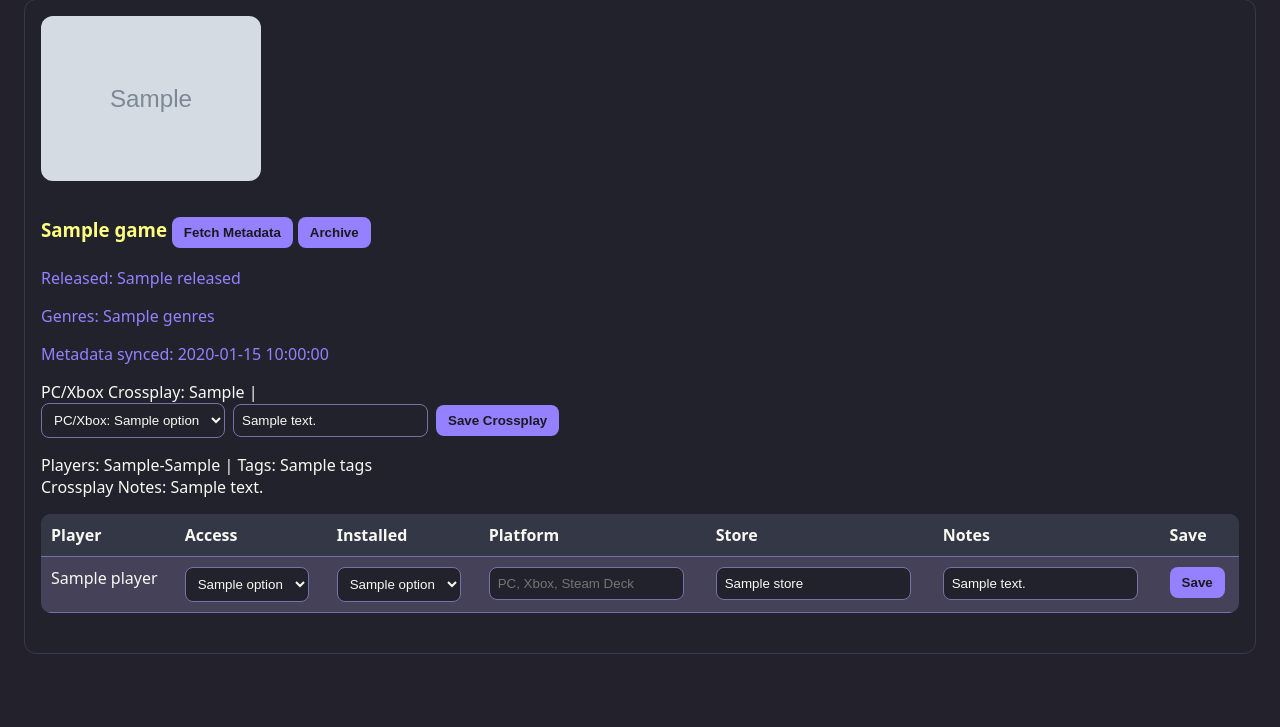
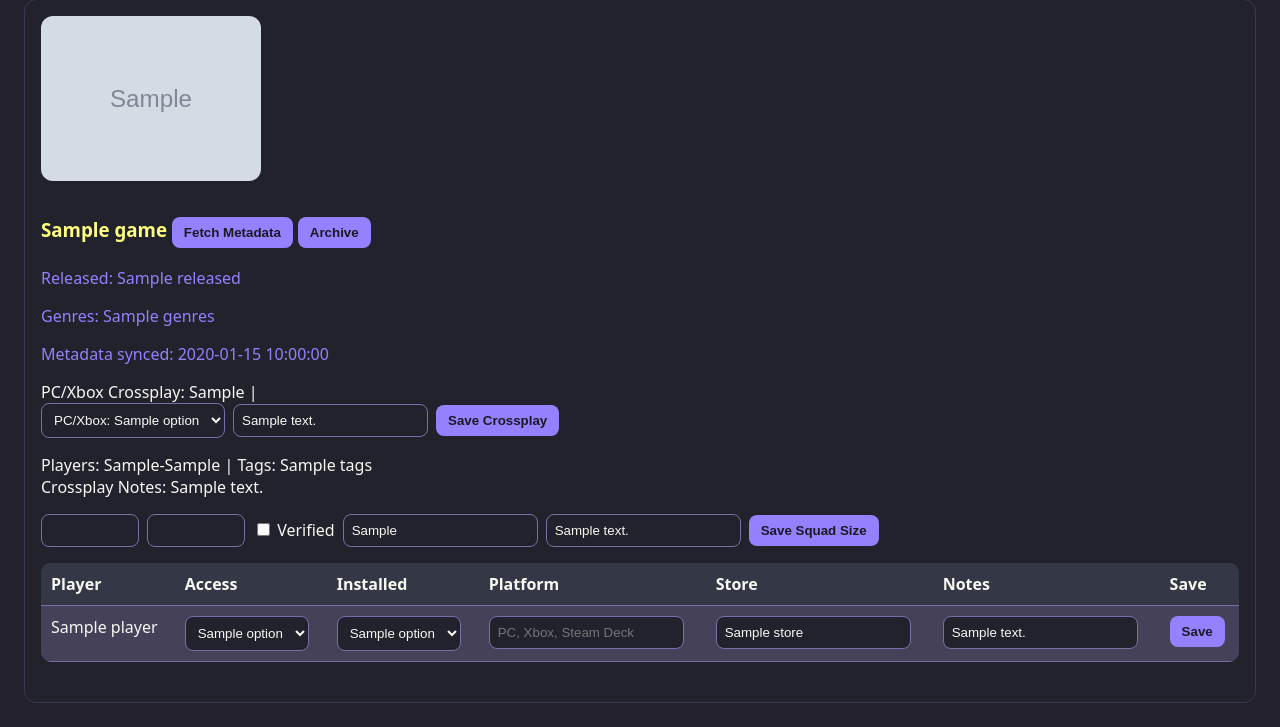
Before and after one commit to Lukefilewalker/SquadSync, a FastAPI app: template app/templates/games.html in a window 1280 px wide. Shown: the part 477-1204 px from the top of the page. Before the commit the page ends 1131 px from the top, so only its background shows below. Run offline with FastAPI, Linux system fonts and the light colour scheme; the template is opened without the code that fills it: most values are stand-ins (such as "Sample title", 1, 10 or a date in 2020); grey boxes marked "Sample" are stand-in pictures.

Commit message:
Add verified squad sizes and fix game creation metadata bug

```diff
--- a/app/main.py
+++ b/app/main.py
@@ -79,6 +79,11 @@ def init_db():
         add_column_if_missing(conn, "games", "pc_xbox_crossplay", "TEXT DEFAULT 'Unknown'")
         add_column_if_missing(conn, "games", "crossplay_notes", "TEXT DEFAULT ''")
         add_column_if_missing(conn, "games", "archived", "INTEGER DEFAULT 0")
+        add_column_if_missing(conn, "games", "squad_min", "INTEGER DEFAULT 1")
+        add_column_if_missing(conn, "games", "squad_max", "INTEGER DEFAULT 4")
+        add_column_if_missing(conn, "games", "squad_verified", "INTEGER DEFAULT 0")
+        add_column_if_missing(conn, "games", "squad_source", "TEXT DEFAULT ''")
+        add_column_if_missing(conn, "games", "squad_notes", "TEXT DEFAULT ''")
         add_column_if_missing(conn, "players", "xbox_gamertag", "TEXT DEFAULT ''")
         add_column_if_missing(conn, "players", "discord_username", "TEXT DEFAULT ''")
         add_column_if_missing(conn, "players", "twitch_username", "TEXT DEFAULT ''")
@@ -204,8 +209,14 @@ def get_recommendations(players, rows):
             if pdata["access"] == "Unknown" or pdata["installed"] == "Unknown":
                 unknown_count += 1
 
-        min_players = game["min_players"] or 1
-        max_players = game["max_players"] or 99
+        if game["squad_verified"]:
+            min_players = game["squad_min"] or 1
+            max_players = game["squad_max"] or 99
+            squad_label = f"Squad: {min_players}-{max_players} verified"
+        else:
+            min_players = game["min_players"] or 1
+            max_players = game["max_players"] or 99
+            squad_label = f"Players: {min_players}-{max_players} unverified"
 
         score = (ready_count * 8) + (installed_count * 4) + (access_count * 2)
 
@@ -241,6 +252,7 @@ def get_recommendations(players, rows):
             "min_players": min_players,
             "max_players": max_players,
             "squad_fit": squad_fit,
+            "squad_label": squad_label,
             "pc_xbox_crossplay": pc_xbox,
         })
 
@@ -342,6 +354,7 @@ def add_game(
                 VALUES (?, ?, ?, ?, ?, ?, ?, ?, ?, ?, ?, ?, ?, ?, ?)
                 """,
                 (
+                    clean_title,
                     pc_xbox_crossplay,
                     pc_xbox_crossplay,
                     min_players,
@@ -423,6 +436,47 @@ def update_game_crossplay(
             WHERE id = ?
             """,
             (pc_xbox_crossplay, crossplay_notes.strip(), game_id),
+        )
+        conn.commit()
+
+    return RedirectResponse("/games", status_code=303)
+
+@app.post("/game-squad/update")
+def update_game_squad(
+    game_id: int = Form(...),
+    squad_min: int = Form(1),
+    squad_max: int = Form(4),
+    squad_verified: int = Form(0),
+    squad_source: str = Form(""),
+    squad_notes: str = Form(""),
+):
+    if squad_min < 1:
+        squad_min = 1
+
+    if squad_max < squad_min:
+        squad_max = squad_min
+
+    squad_verified = 1 if squad_verified else 0
+
+    with db() as conn:
+        conn.execute(
+            """
+            UPDATE games
+            SET squad_min = ?,
+                squad_max = ?,
+                squad_verified = ?,
+                squad_source = ?,
+                squad_notes = ?
+            WHERE id = ?
+            """,
+            (
+                squad_min,
+                squad_max,
+                squad_verified,
+                squad_source.strip(),
+                squad_notes.strip(),
+                game_id,
+            ),
         )
         conn.commit()
 
--- a/app/templates/games.html
+++ b/app/templates/games.html
@@ -91,7 +91,39 @@
             <br>Crossplay Notes: {{ row.game.crossplay_notes }}
         {% endif %}
     </p>
+<form class="inline" method="post" action="/game-squad/update" style="margin-bottom: 16px;">
+    <input type="hidden" name="game_id" value="{{ row.game.id }}">
 
+    <input name="squad_min"
+           type="number"
+           min="1"
+           value="{{ row.game.squad_min or 1 }}"
+           style="width: 80px;">
+
+    <input name="squad_max"
+           type="number"
+           min="1"
+           value="{{ row.game.squad_max or 4 }}"
+           style="width: 80px;">
+
+    <label>
+        <input type="checkbox"
+               name="squad_verified"
+               value="1"
+               {% if row.game.squad_verified %}checked{% endif %}>
+        Verified
+    </label>
+
+    <input name="squad_source"
+           value="{{ row.game.squad_source }}"
+           placeholder="Source">
+
+    <input name="squad_notes"
+           value="{{ row.game.squad_notes }}"
+           placeholder="Squad notes">
+
+    <button type="submit">Save Squad Size</button>
+</form>
     <table>
         <tr>
             <th>Player</th>
```
Also changed, not shown: app/templates/dashboard.html (+17 -3 lines).
